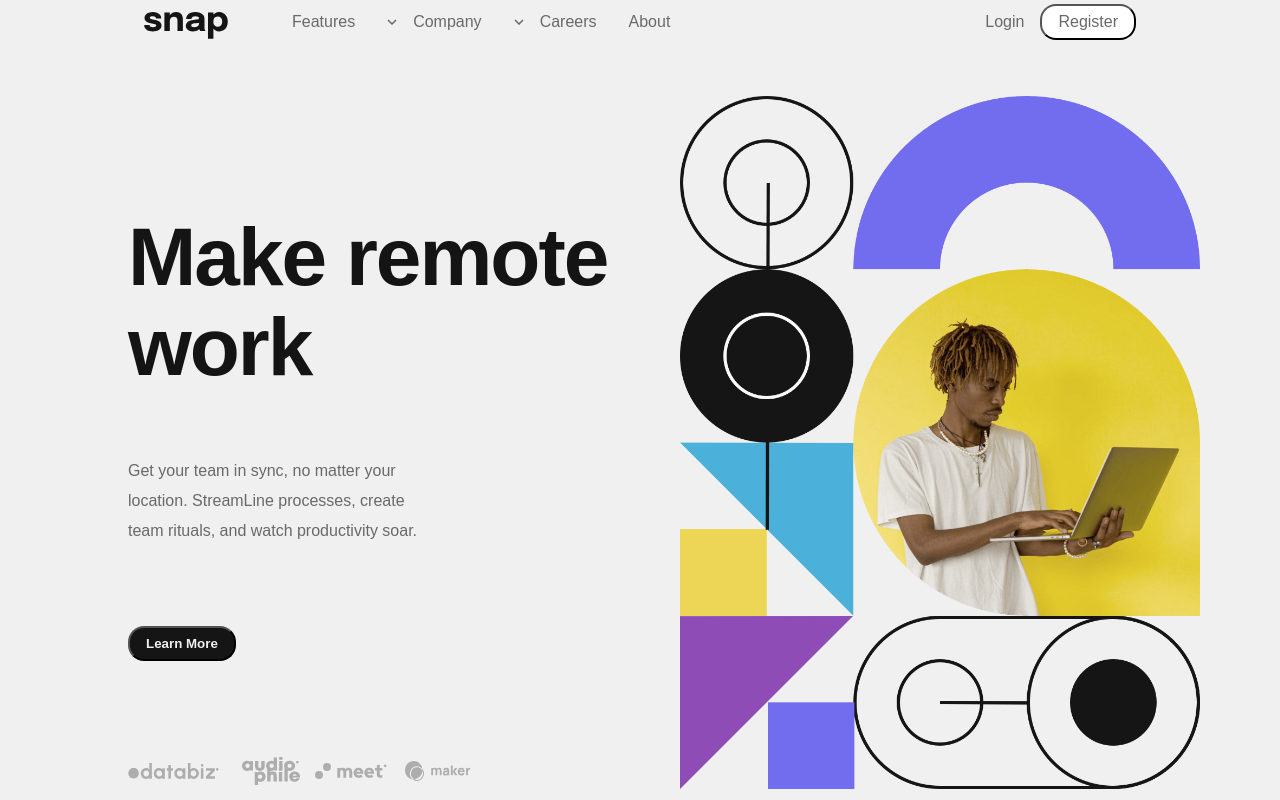
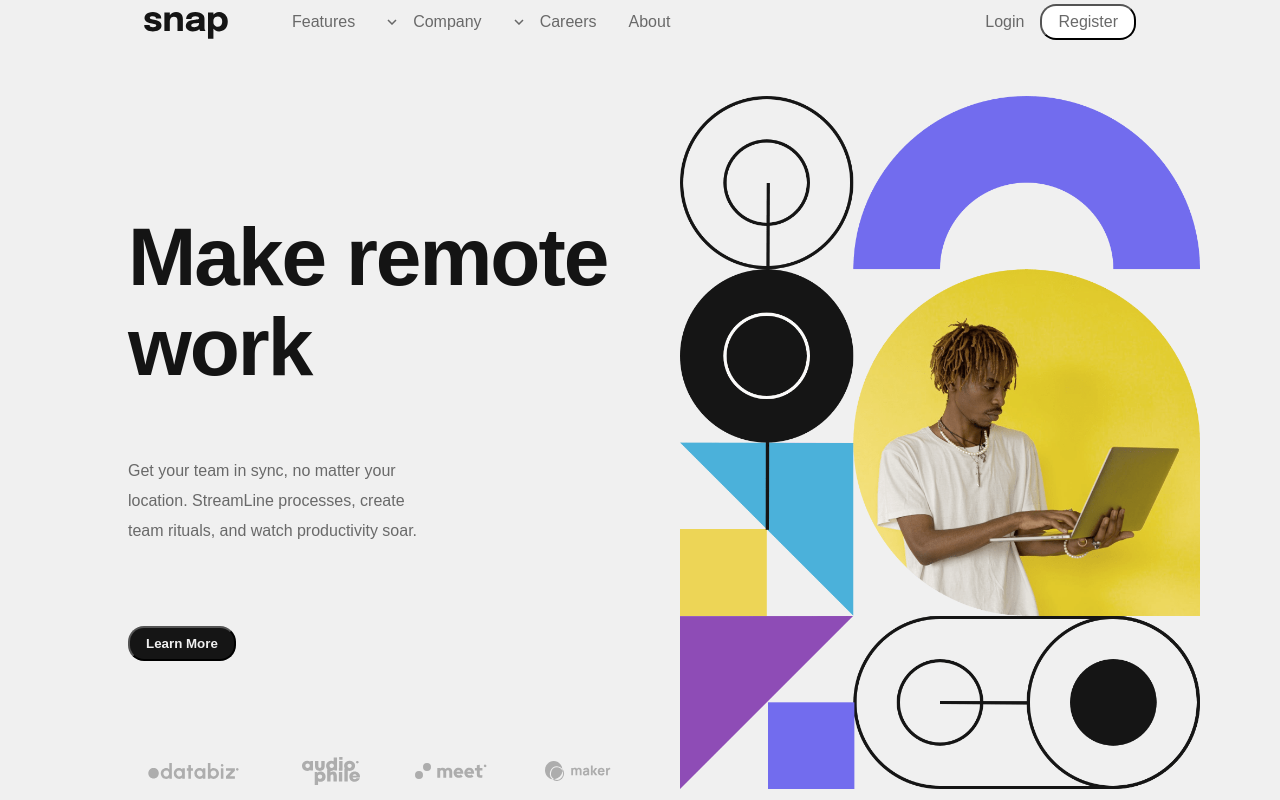
Before and after one commit to mrbontor/snap-hero-design, a React (Create React App) app: page / in a window 1280 px wide. Built offline with nearby package versions, Linux system fonts and the light colour scheme.

Commit message:
fixed brand width in desktop view

```diff
--- a/src/components/HomePage/HomePage.css
+++ b/src/components/HomePage/HomePage.css
@@ -137,9 +137,8 @@
         margin-top: 5rem;
     }
     .snap__home-content__brand {
-        /* display: flex;
-        align-items: flex-start; */
-        margin-top: 6rem;
+       margin-top: 6rem;
+        width: 100%;
     }
 }
 
```
